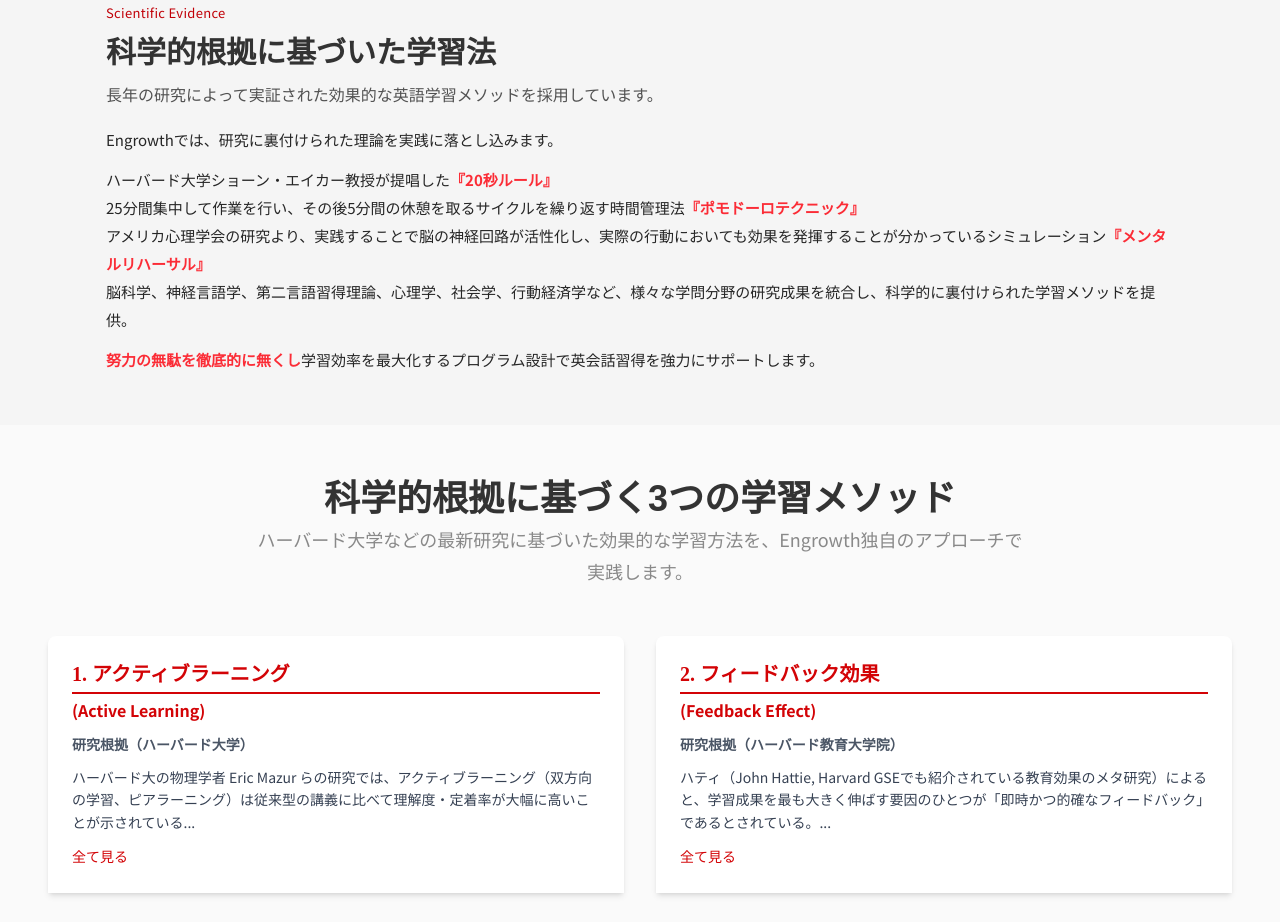
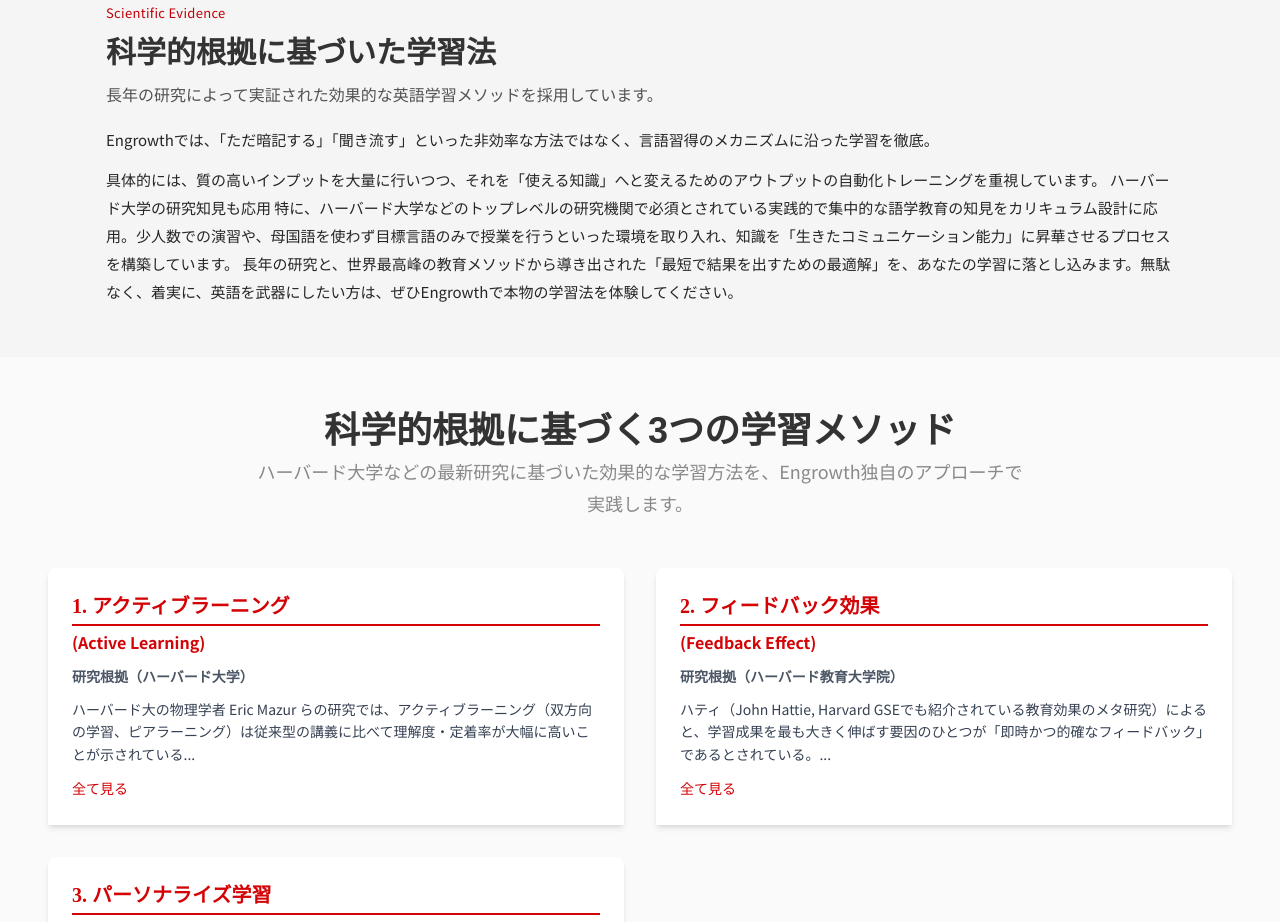
Before and after one commit to rino-07/engrowth, a Next.js app: page / in a window 1280 px wide. Shown: the part 1920-2842 px from the top of the page. Built offline with nearby package versions, Linux system fonts and the light colour scheme.

Commit message:
リンク修正

```diff
--- a/src/app/flow/page.tsx
+++ b/src/app/flow/page.tsx
@@ -71,11 +71,11 @@
               textOn="right"
               buttons={
                 <>
-                  <Link href="/contact">
-                    <Button variant="primary" size="sm">
-                      お申し込みフォーム
-                    </Button>
-                  </Link>
+                    <Link href="https://docs.google.com/forms/d/e/1FAIpQLScaQttdkLCkQiEzCjJA6dLRtRqBZIJrpHWJ6EYFkCP7bqgHcw/viewform" target="_blank" rel="noopener noreferrer">
+                      <Button variant="primary" size="sm">
+                        お申し込みフォーム
+                      </Button>
+                    </Link>
                   <Button variant="primary" size="sm" className="text-white border-0" style={{ backgroundColor: "#0cc755" }} href="https://lin.ee/4h74yvj">
                     LINEでお問い合わせ
                   </Button>
@@ -106,9 +106,9 @@
                   <Button variant="primary" size="sm" className="text-white border-0" style={{ backgroundColor: "#0cc755" }} href="https://lin.ee/4h74yvj">
                     LINEに登録
                   </Button>
-                  <Link href="/contact">
+                  <Link href="https://docs.google.com/forms/d/e/1FAIpQLScaQttdkLCkQiEzCjJA6dLRtRqBZIJrpHWJ6EYFkCP7bqgHcw/viewform" target="_blank" rel="noopener noreferrer">
                     <Button variant="primary" size="sm">
-                      申込フォーム
+                      お申し込フォーム
                     </Button>
                   </Link>
                 </>
--- a/src/components/sections/EvidenceSection.tsx
+++ b/src/components/sections/EvidenceSection.tsx
@@ -44,18 +44,12 @@
           {/* 本文（既存の箇条書き） */}
           <div className="text-[15px] leading-7 text-neutral-800">
             <p className="mb-3">
-              Engrowthでは、研究に裏付けられた理論を実践に落とし込みます。
+            Engrowthでは、「ただ暗記する」「聞き流す」といった非効率な方法ではなく、言語習得のメカニズムに沿った学習を徹底。
             </p>
-            <p>ハーバード大学ショーン・エイカー教授が提唱した
-              <span className="font-bold text-red-500">『20秒ルール』</span></p>
-            <p>25分間集中して作業を行い、その後5分間の休憩を取るサイクルを繰り返す時間管理法
-              <span className="font-bold text-red-500">『ポモドーロテクニック』</span></p>
-            <p>アメリカ心理学会の研究より、実践することで脳の神経回路が活性化し、実際の行動においても効果を発揮することが分かっているシミュレーション
-            <span className="font-bold text-red-500">『メンタルリハーサル』</span></p>
-            <p className="mb-3">
-              脳科学、神経言語学、第二言語習得理論、心理学、社会学、行動経済学など、様々な学問分野の研究成果を統合し、科学的に裏付けられた学習メソッドを提供。
-            </p>
-            <p><span className="font-bold text-red-500">努力の無駄を徹底的に無くし</span>学習効率を最大化するプログラム設計で英会話習得を強力にサポートします。</p>
+            <p>具体的には、質の高いインプットを大量に行いつつ、それを「使える知識」へと変えるためのアウトプットの自動化トレーニングを重視しています。
+ハーバード大学の研究知見も応用
+特に、ハーバード大学などのトップレベルの研究機関で必須とされている実践的で集中的な語学教育の知見をカリキュラム設計に応用。少人数での演習や、母国語を使わず目標言語のみで授業を行うといった環境を取り入れ、知識を「生きたコミュニケーション能力」に昇華させるプロセスを構築しています。
+長年の研究と、世界最高峰の教育メソッドから導き出された「最短で結果を出すための最適解」を、あなたの学習に落とし込みます。無駄なく、着実に、英語を武器にしたい方は、ぜひEngrowthで本物の学習法を体験してください。</p>
           </div>
         </div>
       </div>
```
